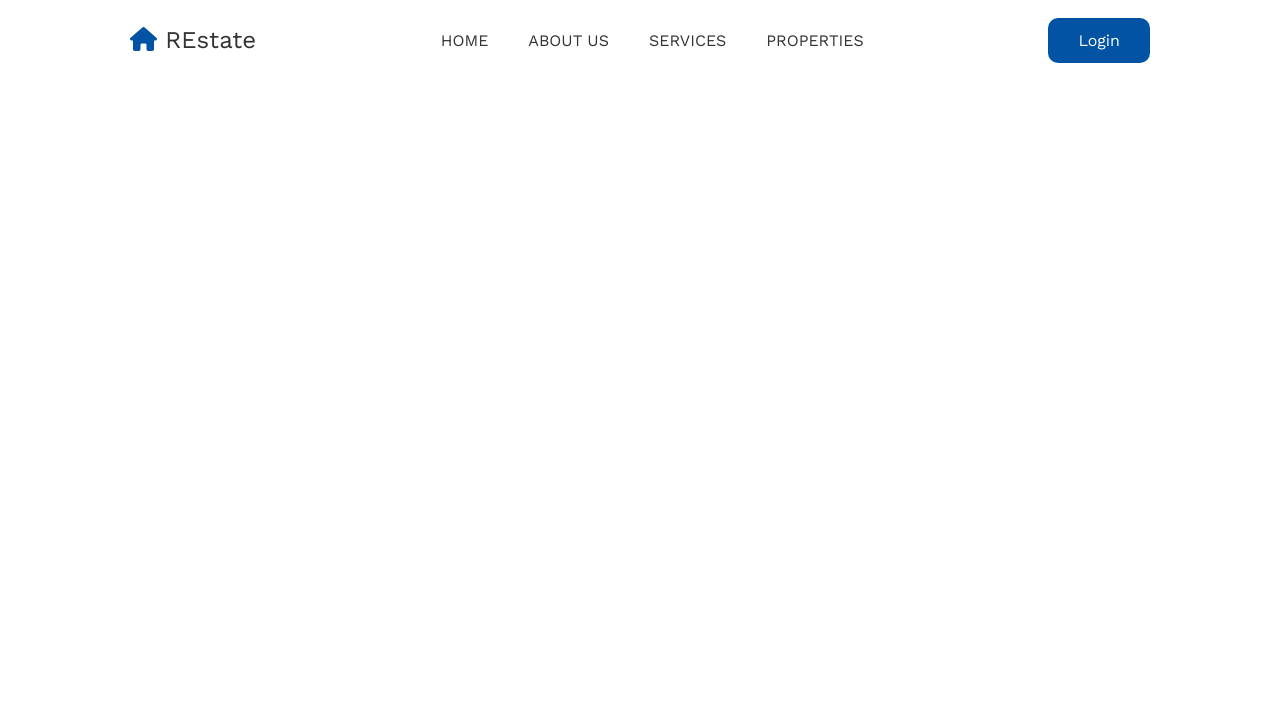
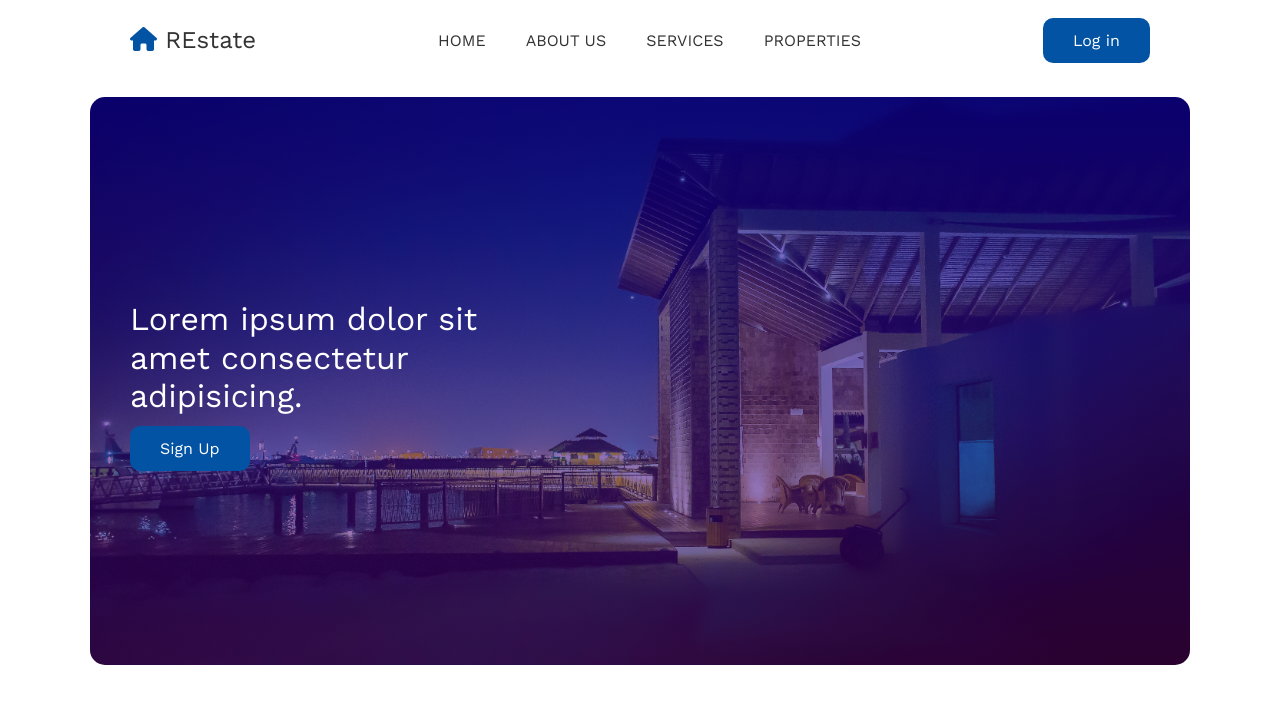
Before and after one commit to florinkras/restate, a PHP site: page / in a window 1280 px wide. Shown: the top 704 px of the page. Run offline with PHP 8.4, Linux system fonts and the light colour scheme.

Commit message:
Showcase

```diff
--- a/css/main.css
+++ b/css/main.css
@@ -73,3 +73,28 @@ img {
 .navigation nav ul {
   display: flex;
 }
+
+/*SHOWCASE*/
+
+.showcase {
+  height: 600px;
+}
+
+.showcase .container {
+  border-radius: 15px;
+  background: linear-gradient(
+      to bottom,
+      rgba(17, 0, 163, 0.623),
+      rgba(85, 4, 95, 0.5)
+    ),
+    url("../images/showcase-bg.jpg") no-repeat center center/cover;
+}
+
+.showcase .flex {
+  justify-content: flex-start;
+}
+
+.showcase .container .showcase-text {
+  width: 35%;
+  color: #fff;
+}
--- a/index.html
+++ b/index.html
@@ -28,9 +28,21 @@
             <li><a href="#">Properties</a></li>
           </ul>
         </nav>
-        <a href="#" class="btn btn-primary">Login</a>
+        <a href="#" class="btn btn-primary">Log in</a>
       </div>
     </div>
+
+    <!--Showcase-->
+    <section class="showcase py-1">
+      <div class="container flex">
+        <div class="showcase-text">
+          <h1 class="md">
+            Lorem ipsum dolor sit amet consectetur adipisicing.
+          </h1>
+          <a href="#" class="btn btn-primary">Sign Up</a>
+        </div>
+      </div>
+    </section>
 
     <script src="./app.js" />
   </body>
```
Also changed, not shown: images/showcase-bg.jpg (added), 1 other file.
